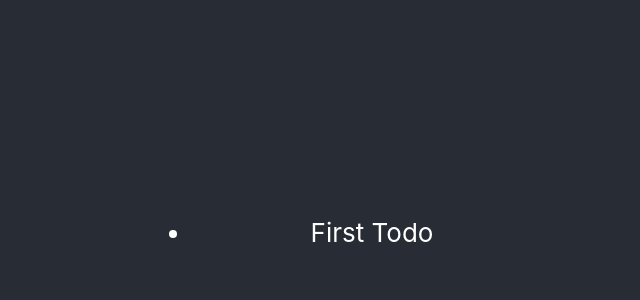
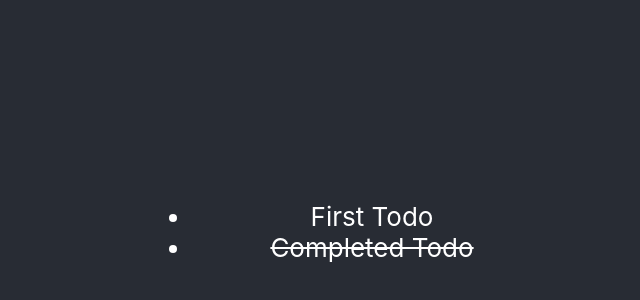
Before and after one commit to saylerb/react-todo, a React (Create React App) app: page / in a window 1280 px wide. Shown: the part 168-468 px from the top of the page, without its empty margins (288-928 px from the left). Built offline with nearby package versions, Linux system fonts and the light colour scheme.

Commit message:
display linethrough completed todos

```diff
--- a/src/App.css
+++ b/src/App.css
@@ -8,6 +8,10 @@
   justify-content: center;
   font-size: calc(10px + 2vmin);
   color: white;
+}
+
+.completed {
+  text-decoration: line-through;
 }
 
 .container {
--- a/src/App.js
+++ b/src/App.js
@@ -7,8 +7,12 @@ function App({ todos }) {
     <div className="App">
       <div className="container">
         <ul data-testid="todos">
-          {todos.map(({ title }) => {
-            return <li key={title}>{title}</li>;
+          {todos.map(({ title, completed }) => {
+            return (
+              <li className={completed ? "completed" : null} key={title}>
+                {title}
+              </li>
+            );
           })}
         </ul>
       </div>
--- a/src/index.js
+++ b/src/index.js
@@ -7,10 +7,14 @@ import * as serviceWorker from "./serviceWorker";
 
 import { createStore } from "redux";
 import { todoApp } from "./reducers";
-import { addTodo } from "./actions";
+import { addTodo, toggleTodo } from "./actions";
 
 const store = createStore(todoApp);
 store.dispatch(addTodo("First Todo"));
+store.dispatch(addTodo("Completed Todo"));
+store.dispatch(toggleTodo("Completed Todo"));
+
+console.log(store.getState());
 
 ReactDOM.render(
   <Provider store={store}>
```
Also changed, not shown: 1 other file (tests, documents, lock files or other folders).
